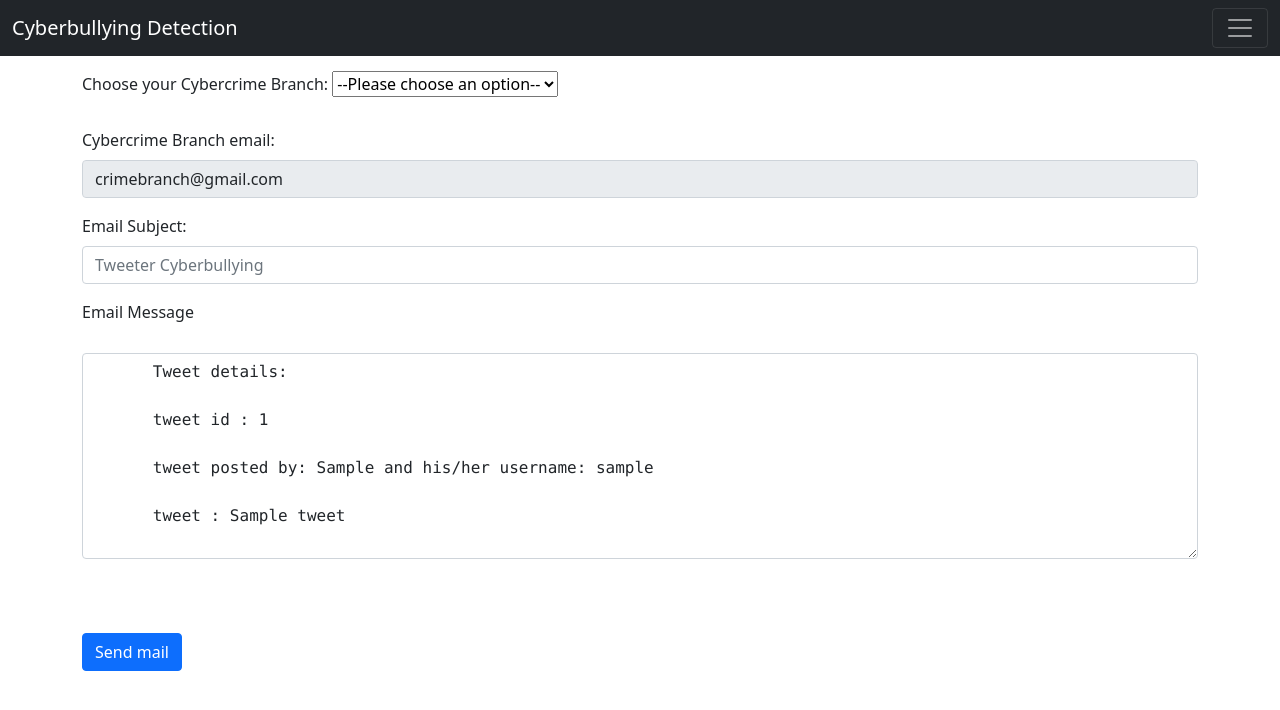
After one commit to shreedhar37/cyberbullying_detection, a Flask app: template templates/send_report.html in a window 1280 px wide. The commit adds this page. Shown: the top 710 px of the page. Run offline with Flask 2, Linux system fonts and the light colour scheme; the template is opened without the code that fills it: most values are stand-ins (such as "Sample title", 1, 10 or a date in 2020); parts of the project's set-up code (start-up, migrations or seed data) failed here and were passed over; some libraries are stand-ins or nearby versions.

Commit message:
Can report tweets.

```diff
--- a/app.py
+++ b/app.py
@@ -4,6 +4,7 @@ from flask_mysqldb import MySQL
 import MySQLdb.cursors
 import re
 import pandas as pd
+import numpy as np
 from sklearn.feature_extraction.text import CountVectorizer
 from sklearn.naive_bayes import MultinomialNB
 from sklearn import svm
@@ -20,13 +21,27 @@ import pytesseract
 import cv2 as CV
 from werkzeug.utils import secure_filename
 from PIL import Image
+import preprocessor as p
+from langdetect import detect
 
+from flask_mail import Mail, Message
 # tesseract config
 pytesseract.pytesseract.tesseract_cmd = "C:/Program Files (x86)/tesseract.exe"
 tessdata_dir_config = '--tessdata-dir "C:/Program Files (x86)/tessdata"'
 
 
 app = Flask(__name__)
+mail_settings = {
+    "MAIL_SERVER": 'smtp.gmail.com',
+    "MAIL_PORT": 465,
+    "MAIL_USE_TLS": False,
+    "MAIL_USE_SSL": True,
+    "MAIL_USERNAME": 'your email goes here',
+    "MAIL_PASSWORD": 'your password goes here'
+}
+
+app.config.update(mail_settings)
+mail = Mail(app)
 
 # Change this to your secret key (can be anything, it's for extra protection)
 app.secret_key = "your secret key"
@@ -129,7 +144,7 @@ def login():
     return render_template("index.html", msg=msg)
 
 
-# http://localhost:5000/python/logout - this will be the logout page
+# http://localhost:5000/logout - this will be the logout page
 
 
 @app.route("/logout")
@@ -142,9 +157,9 @@ def logout():
     return redirect(url_for("login"))
 
 
-# http://localhost:5000/pythinlogin/register - this will be the registration page, we need to use both GET and POST requests
+# http://localhost:5000/register - this will be the registration page, we need to use both GET and POST requests
 
-# http://localhost:5000/pythinlogin/register - this will be the registration page, we need to use both GET and POST requests
+# http://localhost:5000/register - this will be the registration page, we need to use both GET and POST requests
 @app.route("/register", methods=["GET", "POST"])
 def register():
     # Output message if something goes wrong...
@@ -202,7 +217,7 @@ def home():
     return redirect(url_for("login"))
 
 
-# http://localhost:5000/pythinlogin/profile - this will be the profile page, only accessible for loggedin users
+# http://localhost:5000/profile - this will be the profile page, only accessible for loggedin users
 @app.route("/profile")
 def profile():
     # Check if user is loggedin
@@ -222,6 +237,7 @@ def my_form():
     return render_template("home.html")
 
 
+
 @app.route("/home", methods=["POST"])
 def my_form_post():
 
@@ -230,58 +246,65 @@ def my_form_post():
     )
     train.drop_duplicates(keep=False, inplace=True)
 
+
     topic = request.form["text"]
-    # test = pd.read_csv("bullying_dataset.csv")
+
 
     c = twint.Config()
-    c.Search = topic
     c.Lang = "en"
-    c.Limit = 5  # number of Tweets to scrape
+
+    c.Min_likes = 25
+
+    c.Limit = 5
+
+    c.Near = "India"
+
     c.Store_csv = True  # store tweets in a csv file
+
     c.Output = os.getcwd() + topic + ".csv"  # path to csv file
+
     asyncio.set_event_loop(asyncio.new_event_loop())
 
     twint.run.Search(c)
+
     test = pd.read_csv(
         os.getcwd() + topic + ".csv", error_bad_lines=False
     )
-    # test.drop_duplicates(keep=False, inplace=True)
 
-    cleaned_data = []
-    for i in range(len(test)):
-        tweet = test["tweet"][i]
+    # preprocessing and removing  non english tweets
+    def preprocess(input_txt):
+
         try:
-            if detect(tweet) == "en" and (len(p.clean(tweet)) > 3):
-                cleaned_data.append(p.clean(tweet))
+
+            if detect(input_txt) == 'en' and (len(p.clean(input_txt)) > 3):
+
+                return p.clean(input_txt)
+
         except:
             pass
 
-    wordnet = WordNetLemmatizer()
-    corpus = []
+    # clean the tweets and remove non-english tweets
 
-    for i in range(len(cleaned_data)):
-        review = re.sub("[^a-zA-Z]", " ", cleaned_data[i])
-        review = review.lower()
-        review = review.split()
-        review = [
-            wordnet.lemmatize(word)
-            for word in review
-            if not word in set(stopwords.words("english"))
-        ]
-        review = " ".join(review)
-        corpus.append(review)
+    test['tweet'] = np.vectorize(preprocess)(test['tweet'])
 
-    cleaned_corpus = []
-    for i in corpus:
-        if not (i == "" or i == " "):
-            cleaned_corpus.append(i)
+    # remove duplicates
 
-    tweets = cleaned_corpus[:5]
+    test.drop_duplicates( )
 
+    # remove None values
+
+    index = test[test['tweet'] == "None"].index
+
+    test.drop(index, inplace = True)
+
+
+    test['tweet'] = test['tweet'].head().apply(str)
+
+    tweets = test['tweet'].head()
     tweets_count = cv.transform(tweets)
 
     return render_template(
-        "home.html", Test=test, Tweets=tweets, Tweets_count=tweets_count, Model=model
+        "home.html", topic = topic, Test=test, Tweets=tweets, Tweets_count=tweets_count, Model=model
     )
 
 
@@ -307,9 +330,41 @@ def image():
     return render_template("image.html")
 
 
-@app.route('/report')
-def report():
-    return render_template('report.html')
+@app.route('/send_report', methods = ['GET','POST'])
+def send_report():
+    topic = request.form['topic']
+    index = int(request.form['i'])
+    test = pd.read_csv(
+        os.getcwd() + topic + ".csv", error_bad_lines=False
+    )
+    tweet_id = test['id'][index]
+    tweet_username = test['username'][index]
+    tweet_owner = test['name'][index]
+    tweet = test['tweet'][index]
+    return render_template('send_report.html', tweet_id = tweet_id, tweet_username = tweet_username, tweet_owner= tweet_owner, tweet = tweet)
+
+
+
+
+@app.route('/success', methods = ['GET','POST'])
+def success():
+    try:
+        with app.app_context():
+            msg = Message(
+                subject= request.form['subject'],
+                sender=app.config.get("MAIL_USERNAME"),
+                recipients=[request.form['email']],
+                body= request.form['msg'])
+
+        mail.send(msg)
+        return render_template('success.html')
+
+    except Exception as e:
+        print(e)
+        return render_template('success.html', error = e)
+
+
+
 
 if __name__ == "__main__":
-    app.run(debug=True)
+    app.run(debug=True, port = 5000)
--- a/static/css/main.css
+++ /dev/null
@@ -1,5 +0,0 @@
-.indexlogin{
-    max-width: 300px;
-    margin-top: 100px;
-
-}
--- a/templates/home.html
+++ b/templates/home.html
@@ -48,7 +48,11 @@
                     </td>
                     <td>
                         {% if Model.predict(Tweets_count[i] == 1) %}
-                        <a href="{{ url_for('report')}}" class="btn btn-primary">Report</a>
+                        <form action="{{ url_for('send_report') }}" method='POST'>
+                            <input type="hidden" id="topic" name="topic" value="{{topic}}">
+                            <input type="hidden" id="i" name="i" value="{{i}}">
+                            <input type="submit" class="btn btn-danger" value='Report'>
+                        </form>
 
                         {% endif %}
                     </td>
--- a/templates/layout.html
+++ b/templates/layout.html
@@ -3,7 +3,6 @@
 	<head>
 		<meta charset="utf-8">
 		<title>{% block title %}{% endblock %}</title>
-		<link rel="stylesheet" href="/static/main.css">
 		<link href="https://cdn.jsdelivr.net/npm/bootstrap@5.1.3/dist/css/bootstrap.min.css" rel="stylesheet" integrity="sha384-1BmE4kWBq78iYhFldvKuhfTAU6auU8tT94WrHftjDbrCEXSU1oBoqyl2QvZ6jIW3" crossorigin="anonymous">
 	</head>
 	<body>
--- /dev/null
+++ b/templates/send_report.html
@@ -0,0 +1,65 @@
+{% extends 'layout.html' %}
+
+{% block title %}Send Report{% endblock %}
+
+{% block content %}
+
+<div class="container">
+
+
+
+  <form action="{{ url_for('success')}}" method='POST'>
+    <label for="branch-select" class="mt-3 mb-3">Choose your Cybercrime Branch: </label>
+
+    <select id="branch-select" onchange="retrive()">
+      <option value="">--Please choose an option--</option>
+      <option value="mumbai">Mumbai</option>
+      <option value="banglore">Banglore</option>
+      <option value="delhi">Delhi</option>
+      <option value="kolkata">Kolkata</option>
+      <option value="chennai">Chennai</option>
+    </select>
+
+    <div class="mt-3 mb-3">
+      <label for="email" class="form-label">Cybercrime Branch email:</label>
+      <input type="email" class="form-control" id="email" name="email" value="crimebranch@gmail.com"
+        readonly="readonly">
+    </div>
+
+    <div class="mt-3 mb-3">
+      <label for="subject" class="form-label">Email Subject:</label>
+      <input type="text" class="form-control" id="subject" name="subject" placeholder="Tweeter Cyberbullying">
+    </div>
+
+    <div class="mt-3 mb-3">
+      <label for="msg" class="form-label">Email Message</label>
+      <pre>
+    <textarea class="form-control" id="msg" name='msg' rows="8" placeholder="This is to inform you that...">
+      Tweet details:
+
+      tweet id : {{tweet_id}}
+
+      tweet posted by: {{tweet_owner}} and his/her username: {{tweet_username}}
+
+      tweet : {{tweet}}
+    </textarea>
+  </pre>
+    </div>
+
+
+    <div class="mt-3 mb-3"></div>
+    <button type="submit" class="mt-3 btn btn-primary">Send mail</button>
+
+  </form>
+</div>
+
+<script>
+  function retrive() {
+    //var branch = document.getElementById("branch-select").value + "crimebranch@gmail.com";
+    var branch = "meshree4@gmail.com"
+    document.getElementById("email").value = branch;
+
+  }
+</script>
+
+{% endblock %}
```
Also changed, not shown: templates/report.html (deleted, +0 -52 lines), templates/success.html (added, +12 -0 lines). Lines whose indentation alone changed are shown as unchanged.
